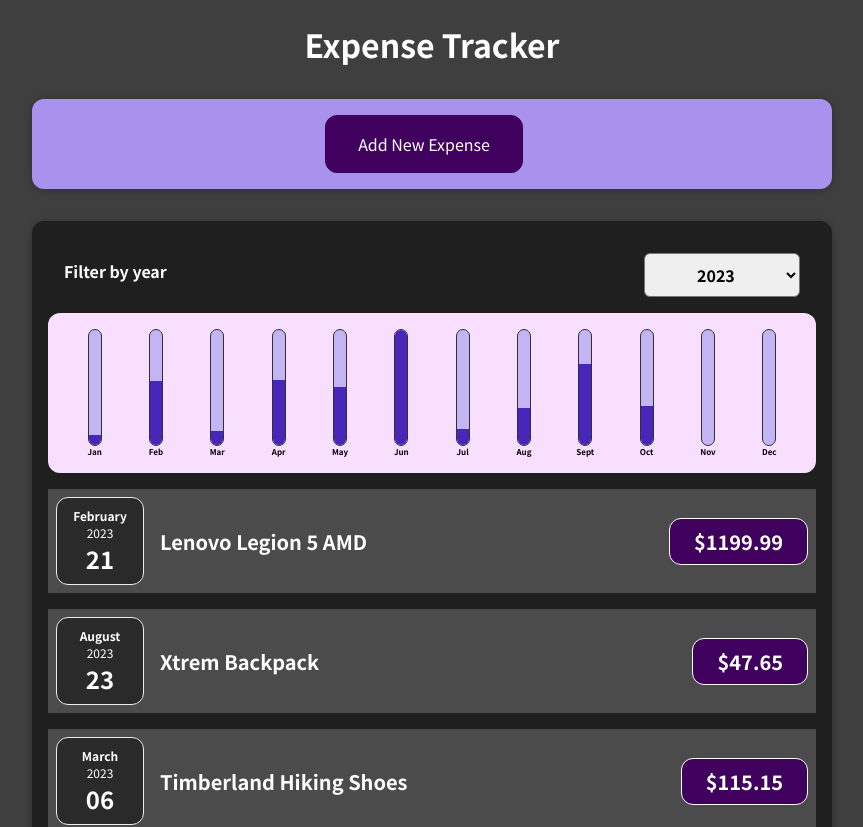
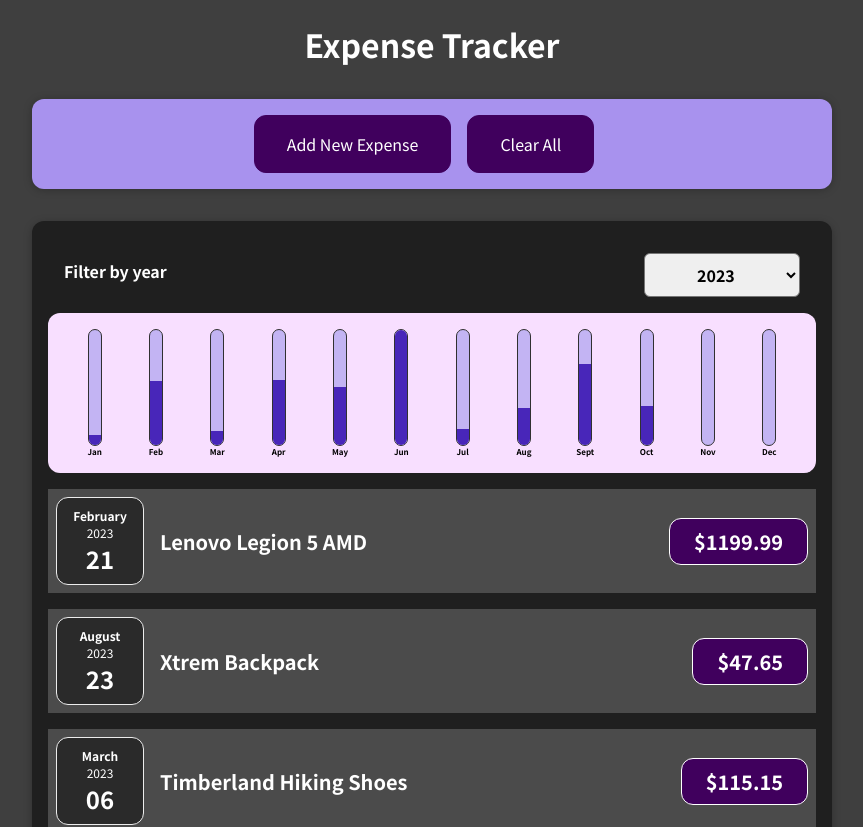
Before and after one commit to David35D/react-expense-tracker, a React (Create React App) app: page / in a window 1280 px wide. Shown: the top 827 px of the page, without its empty margins (208-1071 px from the left). Built offline with nearby package versions, Linux system fonts and the light colour scheme.

Commit message:
Added a 'clear all' button

```diff
--- a/src/App.js
+++ b/src/App.js
@@ -46,6 +46,10 @@ function App() {
     });
   };
 
+  const clearAllHandler = () => {
+    setExpenses([]);
+  };
+
   console.log('UPDATED EXPENSES: ', expenses);
 
   return (
@@ -53,6 +57,7 @@ function App() {
       <h1 className="app-title">Expense Tracker</h1>
       <NewExpense
         onAddExpense={addExpenseHandler}
+        onClearAll={clearAllHandler}
       />
       <Expenses
         items={expenses}
--- a/src/components/NewExpense/NewExpense.js
+++ b/src/components/NewExpense/NewExpense.js
@@ -25,10 +25,20 @@ const NewExpense = (props) => {
         props.onAddExpense(expenseData);
     };
 
+    const clearAllHandler = () => {
+        props.onClearAll();
+    }
+
     return (
         <div className='new-expense'>
-            {!isAdding ? <button onClick={startAddingHandler}>Add New Expense</button>
-                : <ExpenseForm
+            {!isAdding
+                ?
+                    <>
+                        <button onClick={startAddingHandler}>Add New Expense</button>
+                        <button onClick={clearAllHandler}>Clear All</button>
+                    </>
+                :
+                    <ExpenseForm
                         onSaveExpenseData={saveExpenseDataHandler}
                         onCancel={cancelAddingHandler}
                     />
```
